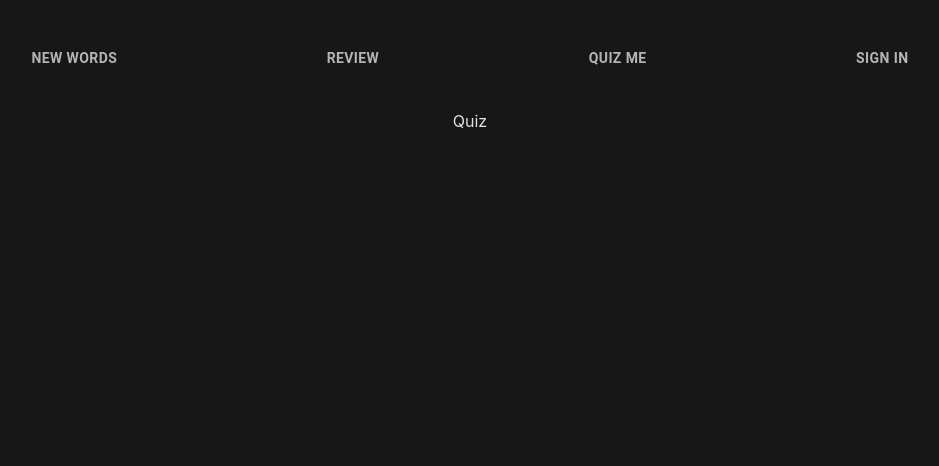
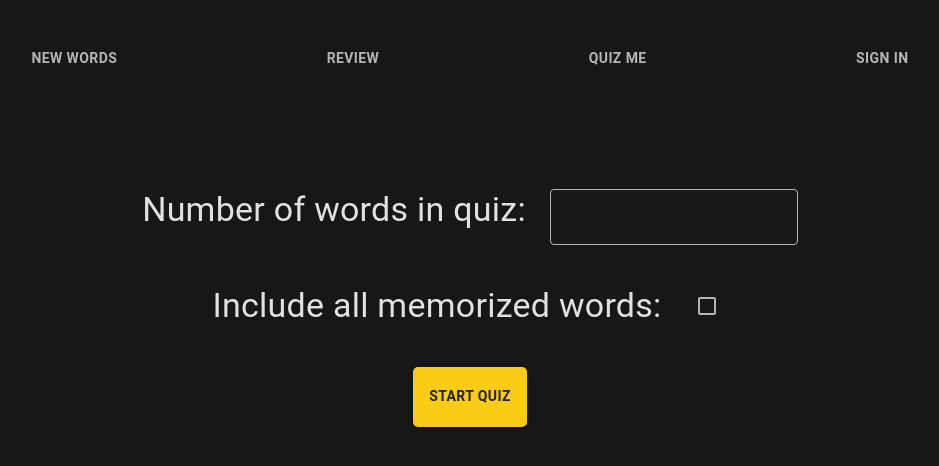
Before and after one commit to Sniperplank/Wordorizer, a React (Vite) app: page /quiz in a window 1280 px wide. Shown: the top 466 px of the page, without its empty margins (170-1109 px from the left). Built offline with nearby package versions, Linux system fonts and the light colour scheme; no server answers.

Commit message:
quiz page++

```diff
--- a/src/Pages/Quiz.jsx
+++ b/src/Pages/Quiz.jsx
@@ -1,9 +1,97 @@
-import React from 'react'
+import { Box, Checkbox, Stack, Typography } from '@mui/material'
+import axios from 'axios'
+import React, { useEffect, useState } from 'react'
+import { useLocation } from 'react-router-dom'
+import WhatDefinition from '../components/quiz/WhatDefinition'
+import WhatWord from '../components/quiz/WhatWord'
+import { useAuth } from '../contexts/AuthContext'
+import { StyledButton } from '../StyledComponents/StyledButton'
+import { StyledInput } from '../StyledComponents/StyledInput'
 
 function Quiz() {
-  return (
-    <div>Quiz</div>
-  )
+    const { user, setUser } = useAuth()
+    const [words, setWords] = useState({})
+    const [update, setUpdate] = useState(0)
+    const [startQuiz, setStartQuiz] = useState(false)
+    const [randomBool, setRandomBool] = useState(Math.random() < 0.5)
+    const [isCorrectAnswer, setIsCorrectAnswer] = useState(false)
+    const [score, setScore] = useState(0)
+    const [error, setError] = useState('')
+    const location = useLocation()
+
+    const submitAnswer = event => {
+        if (event.keyCode === 13) {
+            if (isCorrectAnswer) {
+                setError('')
+                setScore(prev => prev + 1)
+                handleRandomize()
+            } else {
+                setError('Wrong Answer')
+            }
+        }
+    }
+
+    const buttonSubmitAnswer = event => {
+        if (isCorrectAnswer) {
+            setError('')
+            setScore(prev => prev + 1)
+            handleRandomize()
+        } else {
+            setError('Wrong Answer')
+        }
+    }
+
+    const handleAnswerCorrectness = (isCorrect) => {
+        setIsCorrectAnswer(isCorrect)
+    }
+
+    const handleRandomize = () => {
+        setRandomBool(Math.random() < 0.5);
+    };
+
+    const updatePage = () => {
+        setUpdate(prev => prev + 1)
+    }
+
+    useEffect(() => {
+        async function getWords() {
+            const wordsData = await axios.get('http://localhost:5000/word/memorized?userId=' + user?.result._id)
+            setWords(wordsData.data)
+        }
+        getWords()
+    }, [update, location])
+
+    return (
+        <Box p={{ xs: 1, sm: 10 }}>
+            {
+                !startQuiz &&
+                <Stack spacing={5} sx={{ alignItems: 'center' }}>
+                    <Stack direction='row' spacing={3}>
+                        <Typography variant='h4'>Number of words in quiz:</Typography>
+                        <StyledInput type='number' variant='outlined' />
+                    </Stack>
+                    <Stack direction='row' spacing={3}>
+                        <Typography variant='h4'>Include all memorized words:</Typography>
+                        <Checkbox sx={{ color: '#b6b4b4' }} />
+                    </Stack>
+                    <StyledButton variant='contained' onClick={() => {
+                        setStartQuiz(true)
+                        handleRandomize()
+                    }}>Start quiz</StyledButton>
+                </Stack>
+            }
+            {
+                startQuiz &&
+                <Stack spacing={5}>
+                    <Typography variant='h5'>{score}</Typography>
+                    {randomBool ? <WhatWord word={words[1]} onWordCorrectnessChange={handleAnswerCorrectness} submitAnswer={submitAnswer} /> : <WhatDefinition word={words[1]} onDefinitionCorrectnessChange={handleAnswerCorrectness} submitAnswer={submitAnswer} />}
+                    <Typography variant='h5' color='error'>{error}</Typography>
+                    <StyledButton variant='contained' onClick={() => buttonSubmitAnswer()} sx={{ width: '20%', alignSelf: 'center' }}>Submit</StyledButton>
+                    <StyledButton variant='contained' onClick={() => setStartQuiz(false)} sx={{ width: '20%', alignSelf: 'center' }}>Back</StyledButton>
+                </Stack>
+            }
+        </Box>
+    )
 }
 
 export default Quiz
```
